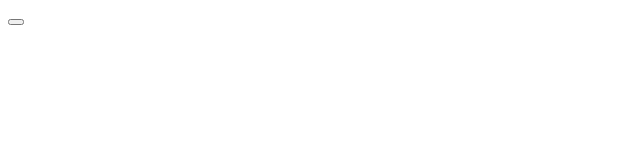
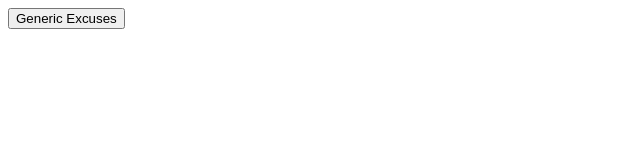
Before and after one commit to JosieVC/Excuse-Genie-Prototype-Website, a plain HTML site: page homepage.html in a window 1280 px wide. Shown: the whole page, without its empty margins (0-640 px from the left). Drawn offline with Linux system fonts and the light colour scheme.

Commit message:
Fixed button problem

```diff
--- a/homepage.html
+++ b/homepage.html
@@ -11,7 +11,9 @@
     <title>Excuse Genie</title>
   </head>
   <body>
-    <button id = "mainButton">
+    <div>
+      <button id = "mainButton">Generic Excuses</button>
       <a href="genericExcusePage" onclick="window.open('genericExcusePage', '_self');">
+    </div>
   </body>
 </html>
```
